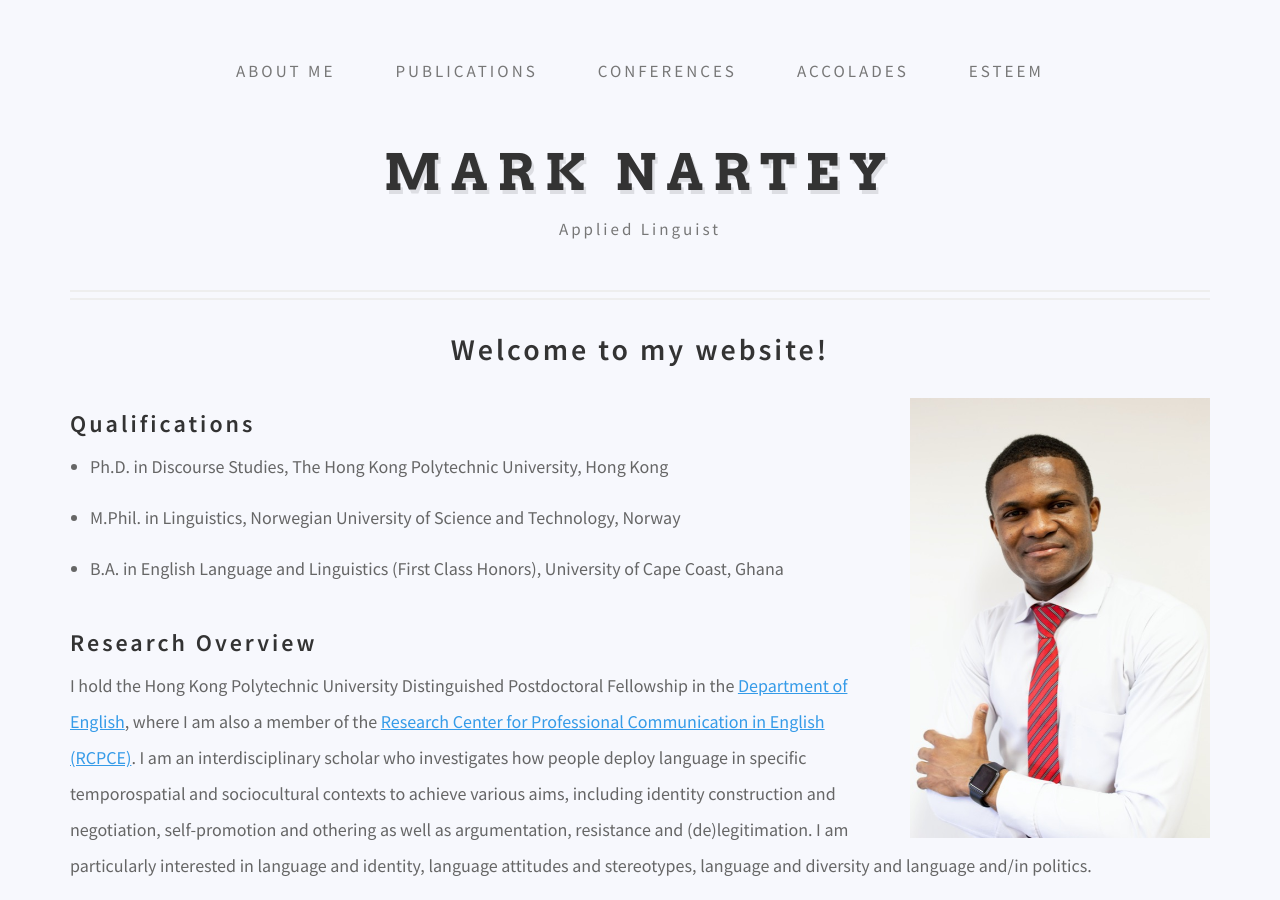
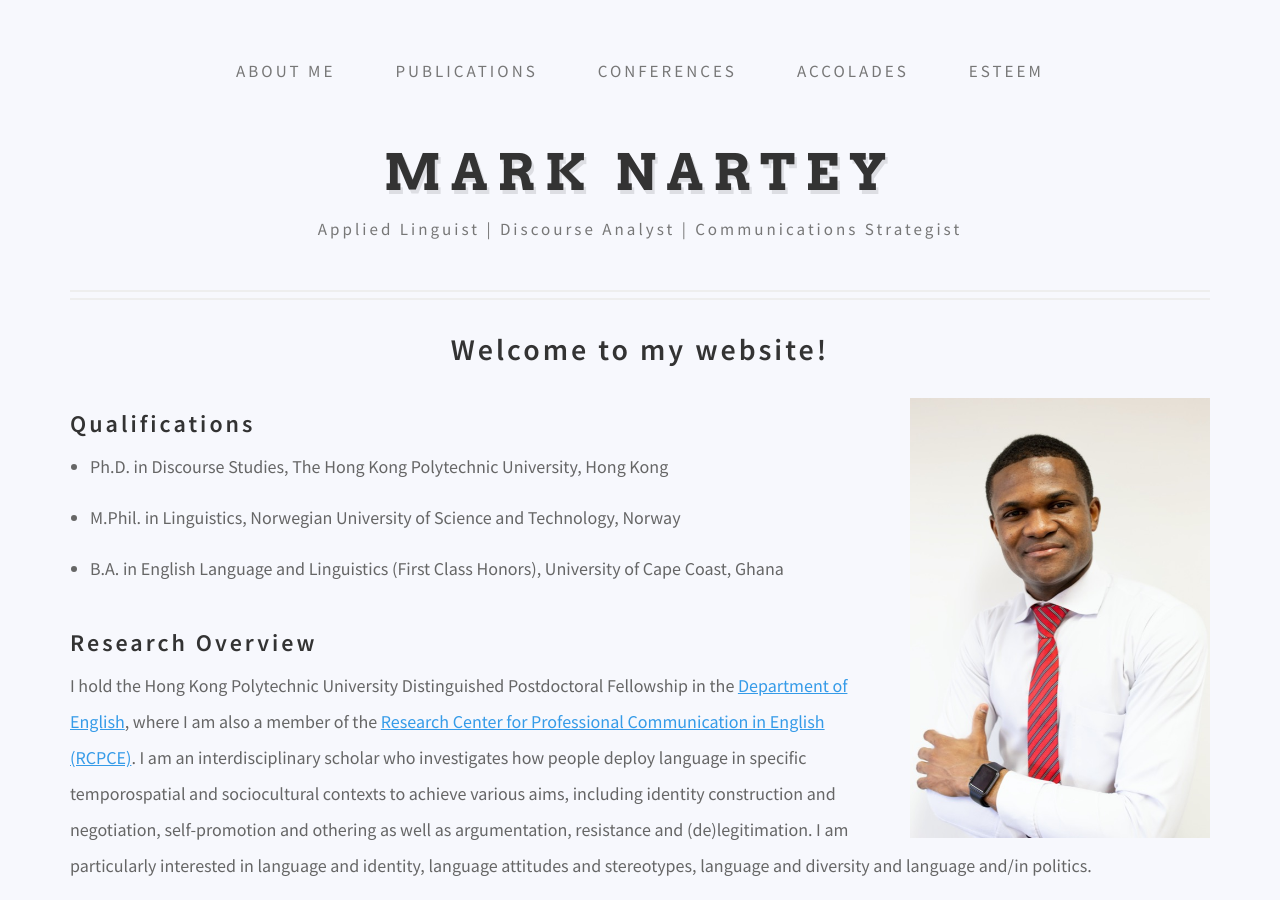
Before and after one commit to danielcornock/marknartey.com, a Jekyll site: the page built from index.md, in a window 1280 px wide and 900 px high. Built offline with Jekyll 4.4.1, drawn with Linux system fonts in a browser that asks for light colours; nearby versions of some CDN libraries; a script that is not in the unit is left out.

Commit message:
Update Pages “about”

```diff
--- a/index.md
+++ b/index.md
@@ -1,6 +1,6 @@
 ---
 title: Mark Nartey
-subtitle: Applied Linguist
+subtitle: Applied Linguist | Discourse Analyst | Communications Strategist
 layout: index
 permalink: /
 ---
```
